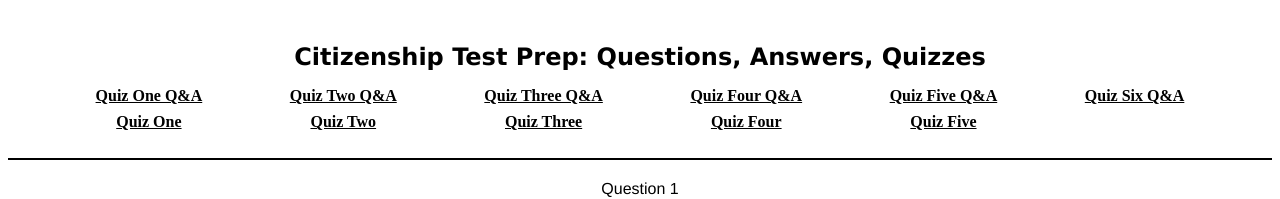
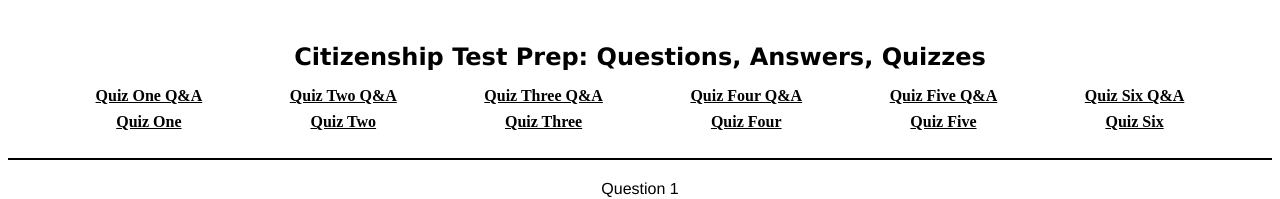
Before and after one commit to mmaustin/citizenship-questions-answers, a React (Create React App) app in the folder citizenship-frontend/: page / in a window 1280 px wide. Shown: the top 199 px of the page. Built offline with nearby package versions, Linux system fonts and the light colour scheme.

Commit message:
added route to quiz six in app component and link in navbar component

```diff
--- a/citizenship-frontend/src/App.js
+++ b/citizenship-frontend/src/App.js
@@ -12,6 +12,7 @@ import { QuizFour } from './features/questionsFour/QuizFour'
 import { QuestionsListFive } from './features/questionsFive/QuestionsListFive'
 import { QuizFive } from './features/questionsFive/QuizFive'
 import { QuestionsListSix } from './features/questionsSix/QuestionsListSix'
+import { QuizSix } from './features/questionsSix/QuizSix'
 
 const App = () => {
 
@@ -31,7 +32,7 @@ const App = () => {
                     <Route exact path='/questions/questions-five' element={<QuestionsListFive/>}/>
                     <Route exact path='/questions/quiz-five' element={<QuizFive/>}/>
                     <Route exact path='/questions/questions-six' element={<QuestionsListSix/>}/>
-                    {/*<Route exact path='/questions/quiz-five' element={<QuizFive/>}/>*/}
+                    <Route exact path='/questions/quiz-five' element={<QuizSix/>}/>
                     <Route path="*" element={<p>There's Nothing At This Address!</p> }/>
                 </Routes>
         </Router>
--- a/citizenship-frontend/src/app/Navbar.js
+++ b/citizenship-frontend/src/app/Navbar.js
@@ -30,7 +30,7 @@ const Navbar = () => {
                     </div>
                     <div className='quiz-pair'>
                         <Link className='nav-link-text' to='/questions/questions-six'>Quiz Six Q&A</Link>
-                        {/*<Link className='nav-link-text' to='/questions/quiz-five'>Quiz Five</Link>*/}
+                        <Link className='nav-link-text' to='/questions/quiz-six'>Quiz Six</Link>
                     </div>
                 </div>
             </section>
```
